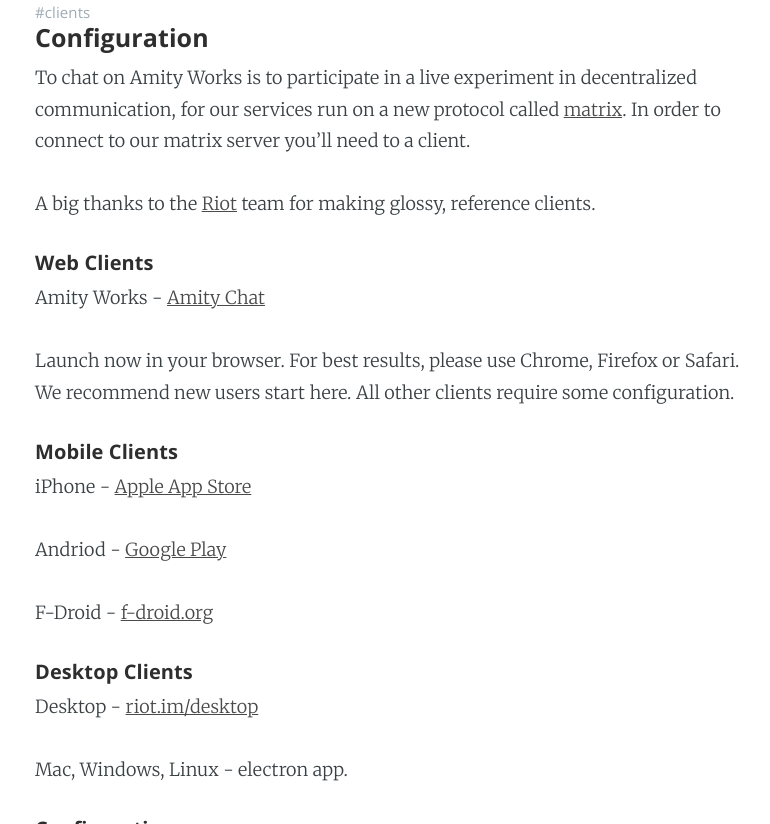
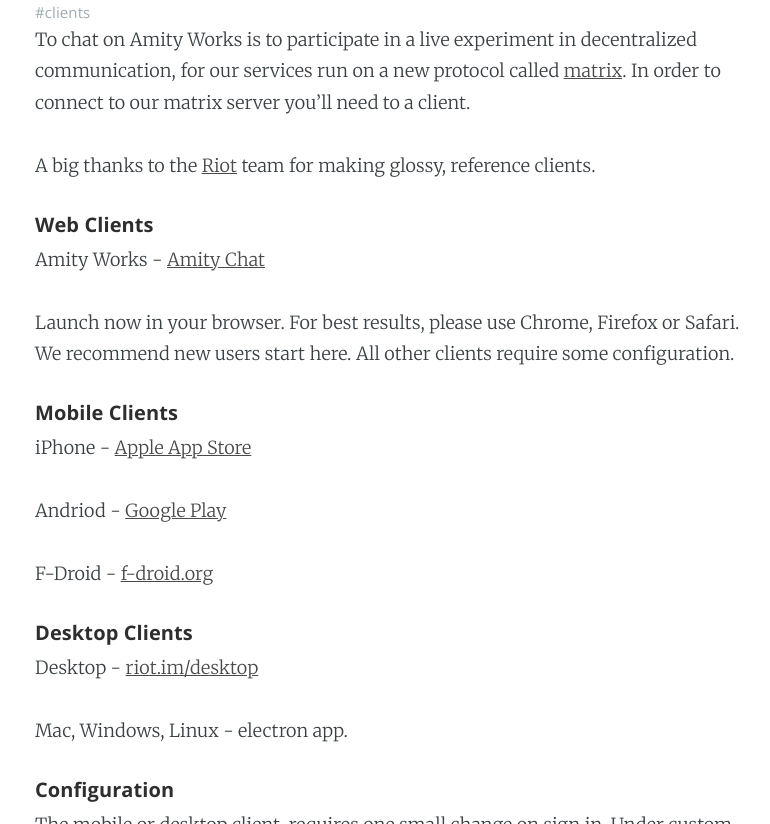
Before and after one commit to amityworks/amityweb, a website: page docs/clients.html in a window 1280 px wide. Shown: the part 904-1728 px from the top of the page, without its empty margins (250-1020 px from the left). Drawn offline with nearby package versions, Linux system fonts and the light colour scheme; some packages are replaced by stand-ins of ours; a script that the page names is missing.

Commit message:
Fixed heading.

```diff
--- a/docs/clients.html
+++ b/docs/clients.html
@@ -91,7 +91,6 @@
     </header>
 
     <section class="post-content">
-<h4 id="Installation">Configuration</h4>
 
 
 <p>To chat on Amity Works is to participate in a live experiment in decentralized communication, for our services run on a new protocol called <a href="./matrix#content" title="Matrix">matrix</a>. In order to connect to our matrix server you&rsquo;ll need to a client.</p>
```
